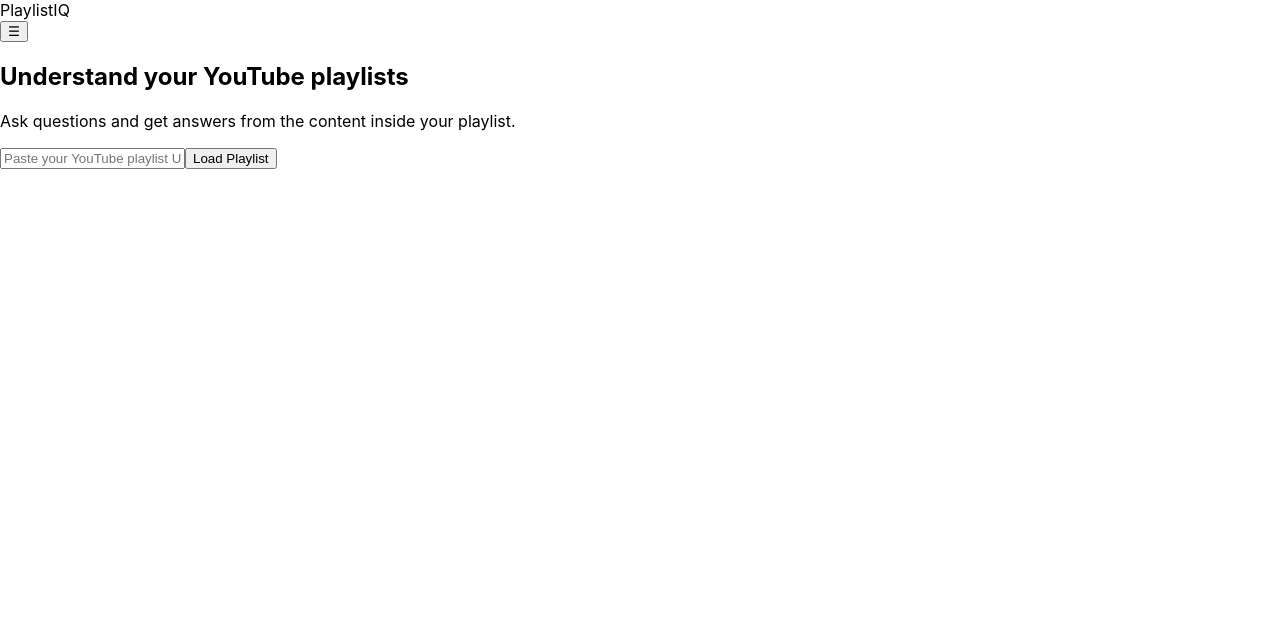
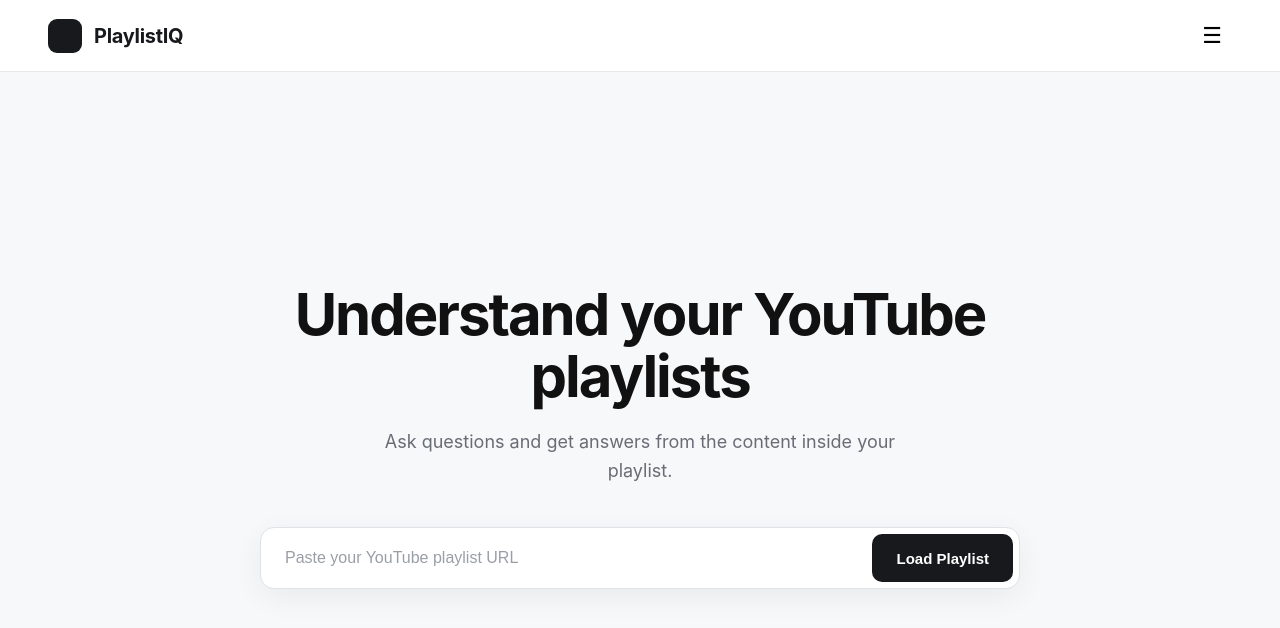
Before and after one commit to arpansinha7/PlaylistIQ, a React app in the folder Frontend/: page / in a window 1280 px wide. Shown: the top 628 px of the page. Built offline with nearby package versions, Linux system fonts and the light colour scheme; the HTML template or start-up script is replaced by a standard one.

Commit message:
style: design PlaylistIQ interface

```diff
--- a/Frontend/src/App.css
+++ b/Frontend/src/App.css
@@ -1,184 +1,270 @@
-.counter {
+* {
+  box-sizing: border-box;
+  margin: 0;
+  padding: 0;
+}
+
+body {
+  font-family: Inter, system-ui, -apple-system, BlinkMacSystemFont, "Segoe UI", sans-serif;
+  background: #f7f8fa;
+  color: #17191c;
+}
+
+.navbar {
+  height: 72px;
+  display: flex;
+  align-items: center;
+  justify-content: space-between;
+  padding: 0 48px;
+  background: #ffffff;
+  border-bottom: 1px solid #e6e8eb;
+}
+
+.brand {
+  display: flex;
+  align-items: center;
+  gap: 12px;
+  font-size: 20px;
+  font-weight: 650;
+  letter-spacing: -0.3px;
+}
+
+.logo {
+  width: 34px;
+  height: 34px;
+  border-radius: 9px;
+  background: #17191c;
+}
+
+.menu-button {
+  width: 40px;
+  height: 40px;
+  border: none;
+  background: transparent;
+  border-radius: 8px;
+  font-size: 22px;
+  cursor: pointer;
+}
+
+.menu-button:hover {
+  background: #f0f1f3;
+}
+
+.entry-page {
+  min-height: calc(100vh - 72px);
+  display: flex;
+  justify-content: center;
+  align-items: center;
+  padding: 60px 24px;
+}
+
+.hero {
+  width: min(760px, 100%);
+  text-align: center;
+}
+
+.hero h1 {
+  color: #111111;
+  font-size: clamp(38px, 5vw, 58px);
+  line-height: 1.08;
+  letter-spacing: -2px;
+  font-weight: 700;
+  margin-bottom: 20px;
+}
+
+.hero > p {
+  max-width: 560px;
+  margin: 0 auto 42px;
+  font-size: 18px;
+  line-height: 1.6;
+  color: #686d75;
+}
+
+.playlist-input {
+  display: flex;
+  width: 100%;
+  padding: 6px;
+  background: #ffffff;
+  border: 1px solid #dfe2e6;
+  border-radius: 14px;
+  box-shadow: 0 8px 30px rgba(0, 0, 0, 0.06);
+}
+
+.playlist-input input {
+  flex: 1;
+  min-width: 0;
+  padding: 15px 18px;
+  border: none;
+  outline: none;
+  background: transparent;
   font-size: 16px;
-  padding: 5px 10px;
-  border-radius: 5px;
-  color: var(--accent);
-  background: var(--accent-bg);
-  border: 2px solid transparent;
-  transition: border-color 0.3s;
-  margin-bottom: 24px;
+  color: #17191c;
+}
 
-  &:hover {
-    border-color: var(--accent-border);
+.playlist-input input::placeholder {
+  color: #9a9fa6;
 }
-  &:focus-visible {
-    outline: 2px solid var(--accent);
-    outline-offset: 2px;
+
+.playlist-input button {
+  padding: 0 24px;
+  border: none;
+  border-radius: 10px;
+  background: #17191c;
+  color: #ffffff;
+  font-size: 15px;
+  font-weight: 600;
+  cursor: pointer;
+  transition: opacity 0.2s ease;
+}
+
+.playlist-input button:hover {
+  opacity: 0.85;
+}
+
+.error {
+  margin-top: 16px;
+  color: #c62828;
+  font-size: 14px;
+}
+
+@media (max-width: 600px) {
+  .navbar {
+    padding: 0 20px;
+  }
+
+  .entry-page {
+    padding: 40px 20px;
+  }
+
+  .playlist-input {
+    flex-direction: column;
+    gap: 6px;
+  }
+
+  .playlist-input button {
+    min-height: 48px;
+  }
+
+  .hero h1 {
+    letter-spacing: -1px;
   }
 }
 
-.hero {
-  position: relative;
+.workspace {
+  flex: 1;
+  display: grid;
+  grid-template-columns: 320px 1fr;
+  min-height: calc(100vh - 72px);
+}
 
-  .base,
-  .framework,
-  .vite {
-    inset-inline: 0;
+.playlist {
+  padding: 24px;
+  border-right: 1px solid #e6e8eb;
+  background: #ffffff;
+  overflow-y: auto;
+}
+
+.playlist h2 {
+  margin-bottom: 20px;
+  font-size: 18px;
+}
+
+.video {
+  display: flex;
+  gap: 12px;
+  padding: 10px 0;
+  border-bottom: 1px solid #f0f1f3;
+}
+
+.video img {
+  width: 110px;
+  height: 62px;
+  object-fit: cover;
+  border-radius: 6px;
+  flex-shrink: 0;
+}
+
+.video h3 {
+  font-size: 14px;
+  line-height: 1.4;
+  font-weight: 500;
+}
+
+.qa {
+  padding: 48px;
+  max-width: 900px;
+  width: 100%;
   margin: 0 auto;
 }
 
-  .base {
-    width: 170px;
-    position: relative;
-    z-index: 0;
+.qa h2 {
+  font-size: 28px;
+  margin-bottom: 24px;
 }
 
-  .framework,
-  .vite {
-    position: absolute;
+.qa input {
+  width: 100%;
+  padding: 16px;
+  border: 1px solid #dfe2e6;
+  border-radius: 10px;
+  outline: none;
+  font-size: 16px;
 }
 
-  .framework {
-    z-index: 1;
-    top: 34px;
-    height: 28px;
-    transform: perspective(2000px) rotateZ(300deg) rotateX(44deg) rotateY(39deg)
-      scale(1.4);
+.qa button {
+  margin-top: 12px;
+  padding: 12px 22px;
+  border: none;
+  border-radius: 8px;
+  background: #17191c;
+  color: white;
+  font-weight: 600;
+  cursor: pointer;
 }
 
-  .vite {
-    z-index: 0;
-    top: 107px;
-    height: 26px;
-    width: auto;
-    transform: perspective(2000px) rotateZ(300deg) rotateX(40deg) rotateY(39deg)
-      scale(0.8);
-  }
+.question-box {
+  display: flex;
+  gap: 10px;
 }
 
-#center {
-  display: flex;
-  flex-direction: column;
-  gap: 25px;
-  place-content: center;
-  place-items: center;
-  flex-grow: 1;
-
-  @media (max-width: 1024px) {
-    padding: 32px 20px 24px;
-    gap: 18px;
-  }
+.question-box input {
+  flex: 1;
 }
 
-#next-steps {
-  display: flex;
-  border-top: 1px solid var(--border);
-  text-align: left;
-
-  & > div {
-    flex: 1 1 0;
-    padding: 32px;
-    @media (max-width: 1024px) {
-      padding: 24px 20px;
-    }
+.question-box button {
+  margin-top: 0;
 }
 
-  .icon {
-    margin-bottom: 16px;
-    width: 22px;
-    height: 22px;
+.answer {
+  margin-top: 48px;
 }
 
-  @media (max-width: 1024px) {
-    flex-direction: column;
-    text-align: center;
-  }
+.answer h3,
+.sources h3 {
+  font-size: 15px;
+  margin-bottom: 14px;
 }
 
-#docs {
-  border-right: 1px solid var(--border);
-
-  @media (max-width: 1024px) {
-    border-right: none;
-    border-bottom: 1px solid var(--border);
-  }
+.answer p {
+  color: #686d75;
+  font-size: 16px;
+  line-height: 1.7;
+  max-width: 750px;
 }
 
-#next-steps ul {
-  list-style: none;
-  padding: 0;
-  display: flex;
-  gap: 8px;
-  margin: 32px 0 0;
-
-  .logo {
-    height: 18px;
+.sources {
+  margin-top: 40px;
 }
 
-  a {
-    color: var(--text-h);
-    font-size: 16px;
-    border-radius: 6px;
-    background: var(--social-bg);
+.source {
   display: flex;
-    padding: 6px 12px;
+  justify-content: space-between;
   align-items: center;
-    gap: 8px;
-    text-decoration: none;
-    transition: box-shadow 0.3s;
-
-    &:hover {
-      box-shadow: var(--shadow);
-    }
-    .button-icon {
-      height: 18px;
-      width: 18px;
-    }
+  padding: 16px 0;
+  border-bottom: 1px solid #e6e8eb;
+  font-size: 14px;
 }
 
-  @media (max-width: 1024px) {
-    margin-top: 20px;
-    flex-wrap: wrap;
-    justify-content: center;
-
-    li {
-      flex: 1 1 calc(50% - 8px);
+.source span:last-child {
+  color: #686d75;
 }
-
-    a {
-      width: 100%;
-      justify-content: center;
-      box-sizing: border-box;
-    }
-  }
-}
-
-#spacer {
-  height: 88px;
-  border-top: 1px solid var(--border);
-  @media (max-width: 1024px) {
-    height: 48px;
-  }
-}
-
-.ticks {
-  position: relative;
-  width: 100%;
-
-  &::before,
-  &::after {
-    content: '';
-    position: absolute;
-    top: -4.5px;
-    border: 5px solid transparent;
-  }
-
-  &::before {
-    left: 0;
-    border-left-color: var(--border);
-  }
-  &::after {
-    right: 0;
-    border-right-color: var(--border);
-  }
-}
```
Lines whose indentation alone changed are shown as unchanged.
